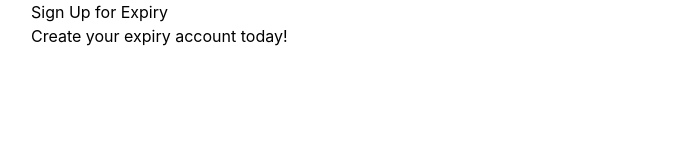
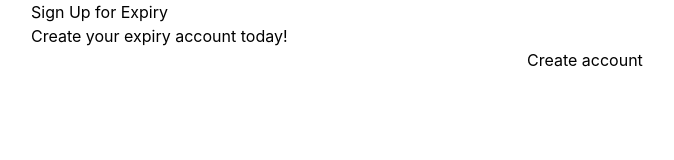
Before and after one commit to serverguyken/expiry, a Next.js app: page / in a window 1280 px wide. Shown: the top 160 px of the page, without its empty margins (1-675 px from the left). Built offline with nearby package versions, Linux system fonts and the light colour scheme; no server answers; the database is empty.

Commit message:
working on signup page

```diff
--- a/auth/index.tsx
+++ b/auth/index.tsx
@@ -53,6 +53,7 @@
                 <div className="form">
                     <input type="text" id="email" className="border-gray-100" />
                     <input type="password" id="password" />
+                    <button>Create account</button>
                 </div>
             </div>
         </div>
```
